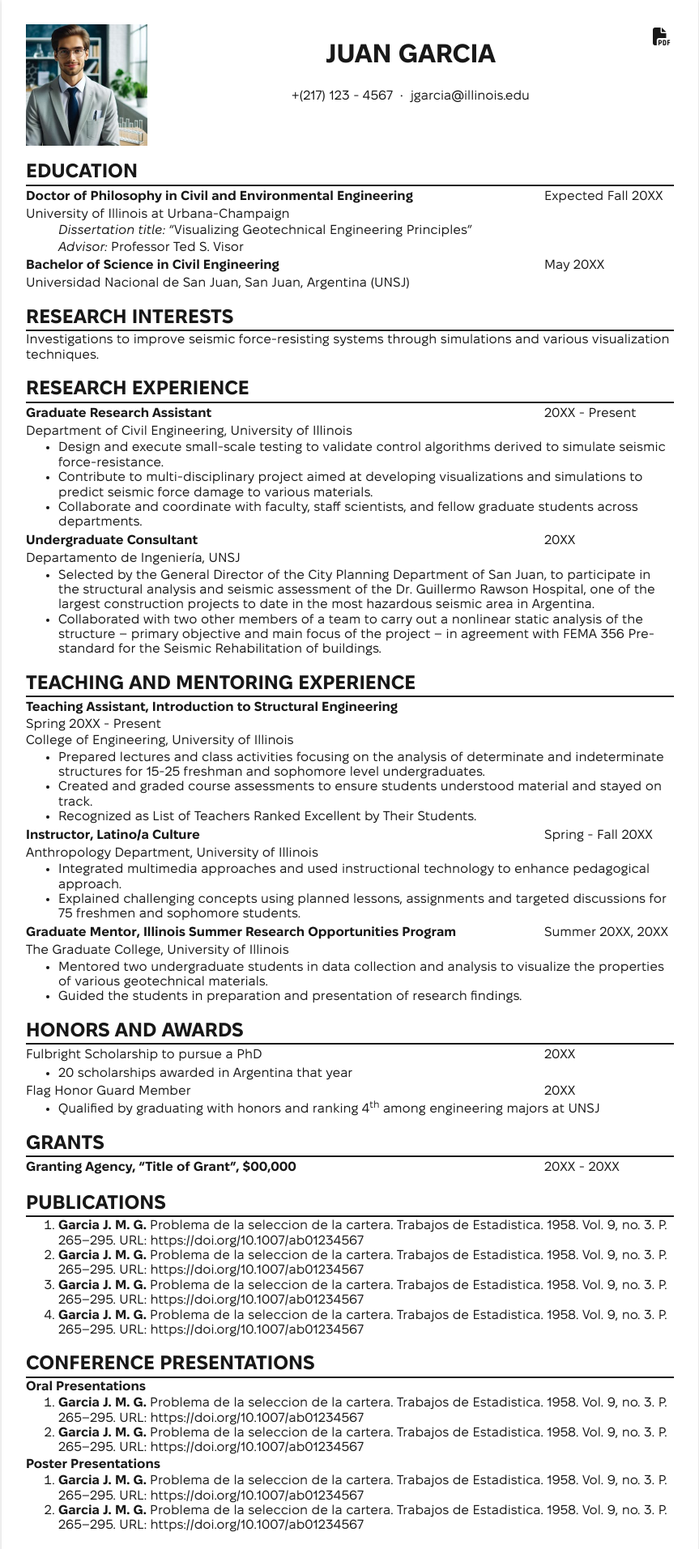
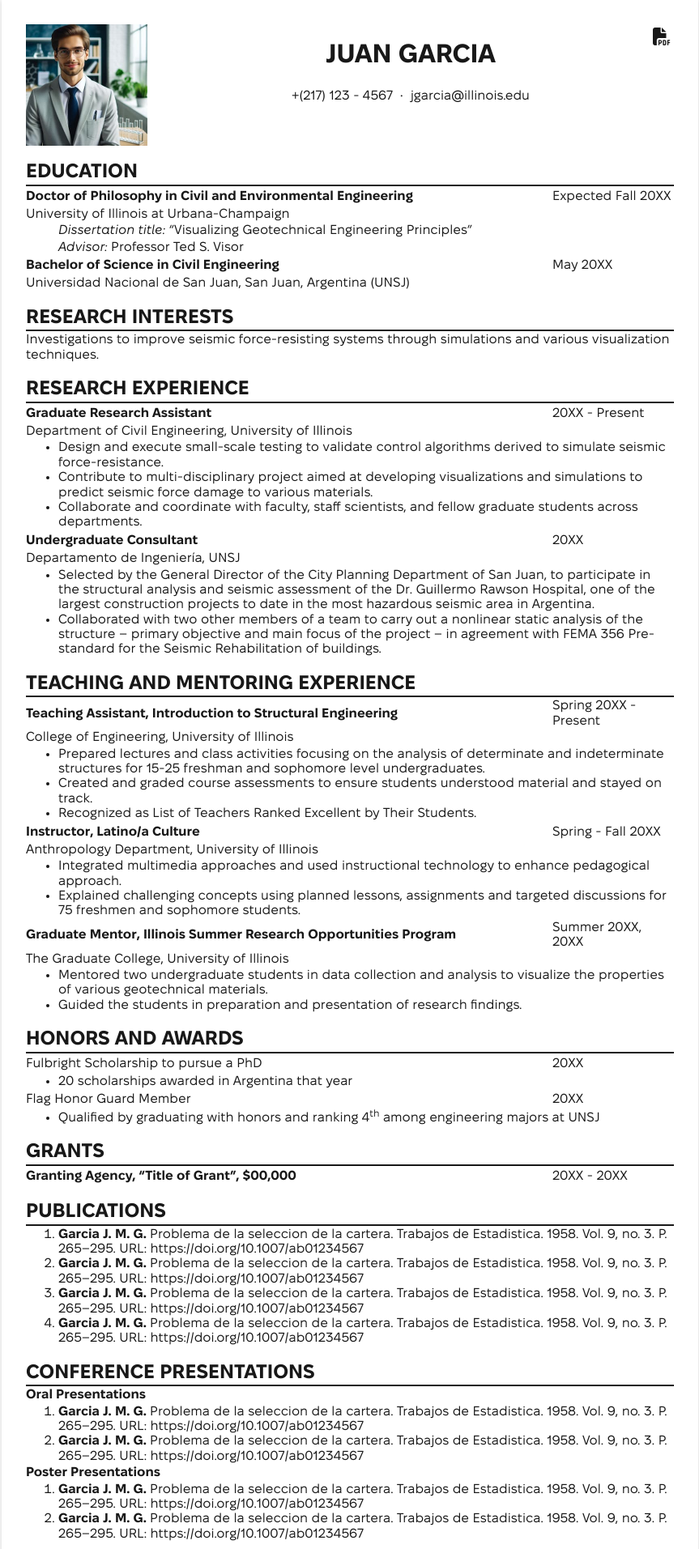
Before and after one commit to bulhakovolexii/academic-cv, a Jekyll site: the page built from index.html, in a window 1280 px wide. Shown: the top 1913 px of the page at 81% size, without its empty margins (208-1071 px from the left). Built offline with Jekyll 4.4.1, drawn with Linux system fonts in a browser that asks for light colours.

Commit message:
Updates main.css

```diff
--- a/assets/css/main.css
+++ b/assets/css/main.css
@@ -38,14 +38,12 @@
 }
 
 h3 {
-  flex: 0 1 80%;
   margin-block-start: 2px;
   margin-block-end: 2px;
   font-size: 1em;
 }
 
 p {
-  flex: 0 1 80%;
   margin-block-start: 2px;
   margin-block-end: 2px;
 }
@@ -112,6 +110,15 @@
   flex-wrap: wrap;
 }
 
+.item h3, .item p {
+  flex-grow: 1;
+  margin-right: 8px;
+}
+
+.item span {
+  flex: 0 0 150px;
+}
+
 .details p {
   margin-left: 40px;
 }
```
